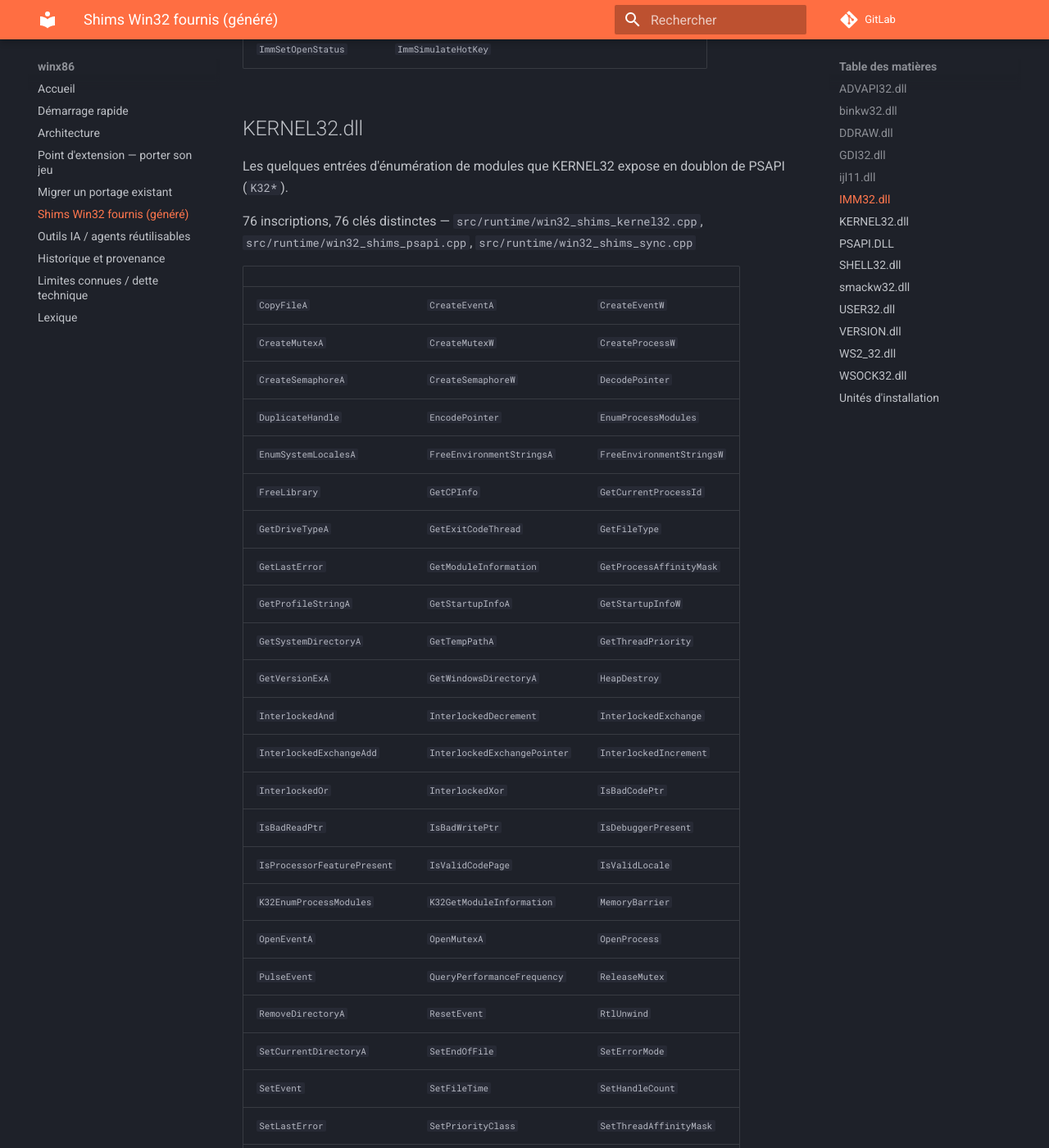
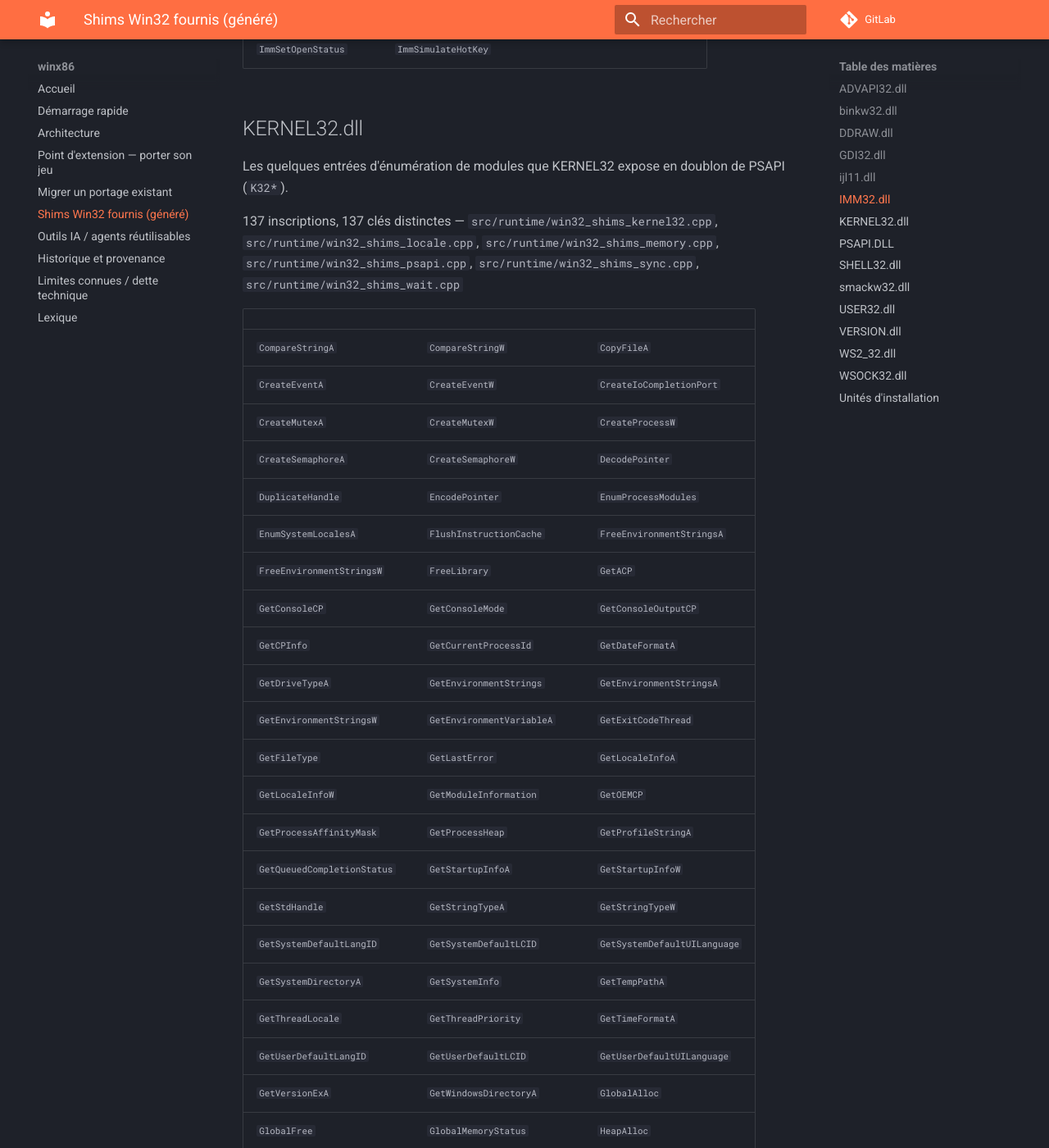
Before and after one commit to Franckrst/WinVita, an MkDocs documentation site: the page built from docs/shims.md, in a window 1280 px wide and 1400 px high, scrolled down 3514 px. Shown: the whole window at 82% size. Built offline with MkDocs 1.6.1 and Material for MkDocs 9.7.7, drawn with Linux system fonts in a browser that asks for light colours; comment, search, counter and statistics services are not loaded; some of the changed text lies outside the part shown.

Commit message:
doc: la liste generee des shims suit les trois nouvelles unites
Regeneree par tools/gen_shim_list.py, comme l'exige la CI. Le moteur passe de
297 a 358 inscriptions et de 11 a 14 unites d'installation ; KERNEL32 seul
passe de 76 a 137 cles.

Co-Authored-By: Claude Opus 5 <noreply@anthropic.com>
Claude-Session: https://claude.ai/code/session_016YV2ySxuScxYmstEqDV9Bx

```diff
--- a/docs/shims.md
+++ b/docs/shims.md
@@ -107,36 +107,56 @@ Décodeur JPEG Intel.
 
 Les quelques entrées d'énumération de modules que KERNEL32 expose en doublon de PSAPI (`K32*`).
 
-76 inscriptions, 76 clés distinctes — `src/runtime/win32_shims_kernel32.cpp`, `src/runtime/win32_shims_psapi.cpp`, `src/runtime/win32_shims_sync.cpp`
+137 inscriptions, 137 clés distinctes — `src/runtime/win32_shims_kernel32.cpp`, `src/runtime/win32_shims_locale.cpp`, `src/runtime/win32_shims_memory.cpp`, `src/runtime/win32_shims_psapi.cpp`, `src/runtime/win32_shims_sync.cpp`, `src/runtime/win32_shims_wait.cpp`
 
 | | | |
 |---|---|---|
-| `CopyFileA` | `CreateEventA` | `CreateEventW` |
+| `CompareStringA` | `CompareStringW` | `CopyFileA` |
+| `CreateEventA` | `CreateEventW` | `CreateIoCompletionPort` |
 | `CreateMutexA` | `CreateMutexW` | `CreateProcessW` |
 | `CreateSemaphoreA` | `CreateSemaphoreW` | `DecodePointer` |
 | `DuplicateHandle` | `EncodePointer` | `EnumProcessModules` |
-| `EnumSystemLocalesA` | `FreeEnvironmentStringsA` | `FreeEnvironmentStringsW` |
-| `FreeLibrary` | `GetCPInfo` | `GetCurrentProcessId` |
-| `GetDriveTypeA` | `GetExitCodeThread` | `GetFileType` |
-| `GetLastError` | `GetModuleInformation` | `GetProcessAffinityMask` |
-| `GetProfileStringA` | `GetStartupInfoA` | `GetStartupInfoW` |
-| `GetSystemDirectoryA` | `GetTempPathA` | `GetThreadPriority` |
-| `GetVersionExA` | `GetWindowsDirectoryA` | `HeapDestroy` |
-| `InterlockedAnd` | `InterlockedDecrement` | `InterlockedExchange` |
-| `InterlockedExchangeAdd` | `InterlockedExchangePointer` | `InterlockedIncrement` |
-| `InterlockedOr` | `InterlockedXor` | `IsBadCodePtr` |
-| `IsBadReadPtr` | `IsBadWritePtr` | `IsDebuggerPresent` |
-| `IsProcessorFeaturePresent` | `IsValidCodePage` | `IsValidLocale` |
-| `K32EnumProcessModules` | `K32GetModuleInformation` | `MemoryBarrier` |
-| `OpenEventA` | `OpenMutexA` | `OpenProcess` |
-| `PulseEvent` | `QueryPerformanceFrequency` | `ReleaseMutex` |
+| `EnumSystemLocalesA` | `FlushInstructionCache` | `FreeEnvironmentStringsA` |
+| `FreeEnvironmentStringsW` | `FreeLibrary` | `GetACP` |
+| `GetConsoleCP` | `GetConsoleMode` | `GetConsoleOutputCP` |
+| `GetCPInfo` | `GetCurrentProcessId` | `GetDateFormatA` |
+| `GetDriveTypeA` | `GetEnvironmentStrings` | `GetEnvironmentStringsA` |
+| `GetEnvironmentStringsW` | `GetEnvironmentVariableA` | `GetExitCodeThread` |
+| `GetFileType` | `GetLastError` | `GetLocaleInfoA` |
+| `GetLocaleInfoW` | `GetModuleInformation` | `GetOEMCP` |
+| `GetProcessAffinityMask` | `GetProcessHeap` | `GetProfileStringA` |
+| `GetQueuedCompletionStatus` | `GetStartupInfoA` | `GetStartupInfoW` |
+| `GetStdHandle` | `GetStringTypeA` | `GetStringTypeW` |
+| `GetSystemDefaultLangID` | `GetSystemDefaultLCID` | `GetSystemDefaultUILanguage` |
+| `GetSystemDirectoryA` | `GetSystemInfo` | `GetTempPathA` |
+| `GetThreadLocale` | `GetThreadPriority` | `GetTimeFormatA` |
+| `GetUserDefaultLangID` | `GetUserDefaultLCID` | `GetUserDefaultUILanguage` |
+| `GetVersionExA` | `GetWindowsDirectoryA` | `GlobalAlloc` |
+| `GlobalFree` | `GlobalMemoryStatus` | `HeapAlloc` |
+| `HeapCreate` | `HeapDestroy` | `HeapFree` |
+| `HeapReAlloc` | `HeapSize` | `InterlockedAnd` |
+| `InterlockedDecrement` | `InterlockedExchange` | `InterlockedExchangeAdd` |
+| `InterlockedExchangePointer` | `InterlockedIncrement` | `InterlockedOr` |
+| `InterlockedXor` | `IsBadCodePtr` | `IsBadReadPtr` |
+| `IsBadWritePtr` | `IsDebuggerPresent` | `IsProcessorFeaturePresent` |
+| `IsValidCodePage` | `IsValidLocale` | `K32EnumProcessModules` |
+| `K32GetModuleInformation` | `LCMapStringA` | `LCMapStringW` |
+| `LocalAlloc` | `LocalFree` | `lstrcmpA` |
+| `lstrcpyA` | `lstrlenA` | `MemoryBarrier` |
+| `MultiByteToWideChar` | `OpenEventA` | `OpenMutexA` |
+| `OpenProcess` | `PostQueuedCompletionStatus` | `PulseEvent` |
+| `QueryPerformanceFrequency` | `ReleaseMutex` | `ReleaseSemaphore` |
 | `RemoveDirectoryA` | `ResetEvent` | `RtlUnwind` |
-| `SetCurrentDirectoryA` | `SetEndOfFile` | `SetErrorMode` |
-| `SetEvent` | `SetFileTime` | `SetHandleCount` |
-| `SetLastError` | `SetPriorityClass` | `SetThreadAffinityMask` |
-| `SetThreadLocale` | `SetThreadPriority` | `SuspendThread` |
-| `TlsFree` | `UnhandledExceptionFilter` | `WriteConsoleW` |
-| `WritePrivateProfileStringA` |  |  |
+| `SetConsoleCtrlHandler` | `SetCurrentDirectoryA` | `SetEndOfFile` |
+| `SetEnvironmentVariableA` | `SetErrorMode` | `SetEvent` |
+| `SetFileTime` | `SetHandleCount` | `SetLastError` |
+| `SetPriorityClass` | `SetStdHandle` | `SetThreadAffinityMask` |
+| `SetThreadLocale` | `SetThreadPriority` | `SleepEx` |
+| `SuspendThread` | `SwitchToThread` | `TlsFree` |
+| `UnhandledExceptionFilter` | `VirtualAlloc` | `VirtualFree` |
+| `VirtualProtect` | `VirtualQuery` | `WaitForMultipleObjects` |
+| `WaitForSingleObject` | `WideCharToMultiByte` | `WriteConsoleA` |
+| `WriteConsoleW` | `WritePrivateProfileStringA` |  |
 
 ## PSAPI.DLL
 
@@ -253,11 +273,14 @@ Chaque groupe expose une fonction `install` que le portage appelle depuis son pr
 | `win32_shims_advapi32_install` | `src/runtime/win32_shims_advapi32.cpp` | 37 |
 | `win32_shims_gdi32_install` | `src/runtime/win32_shims_gdi32.cpp` | 36 |
 | `win32_shims_kernel32_install` | `src/runtime/win32_shims_kernel32.cpp` | 61 |
+| `win32_shims_locale_install` | `src/runtime/win32_shims_locale.cpp` | 36 |
+| `win32_shims_memory_install` | `src/runtime/win32_shims_memory.cpp` | 17 |
 | `win32_shims_misc_install` | `src/runtime/win32_shims_misc.cpp` | 31 |
 | `win32_shims_psapi_install` | `src/runtime/win32_shims_psapi.cpp` | 5 |
 | `win32_shims_shell32_install` | `src/runtime/win32_shims_shell32.cpp` | 2 |
-| `win32_shims_sync_install` | `src/runtime/win32_shims_sync.cpp` | 11 |
+| `win32_shims_sync_install` | `src/runtime/win32_shims_sync.cpp` | 12 |
 | `win32_shims_user32_install` | `src/runtime/win32_shims_user32.cpp` | 23 |
 | `win32_shims_version_install` | `src/runtime/win32_shims_version.cpp` | 4 |
+| `win32_shims_wait_install` | `src/runtime/win32_shims_wait.cpp` | 7 |
 | `win32_shims_window_install` | `src/runtime/win32_shims_window.cpp` | 33 |
 | `win32_shims_wsock32_install` | `src/runtime/win32_shims_wsock32.cpp` | 54 |
```
Also changed, not shown: other parts of docs/shims.md (+3 -3 lines).
